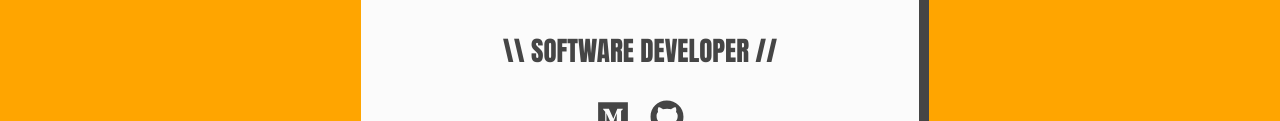
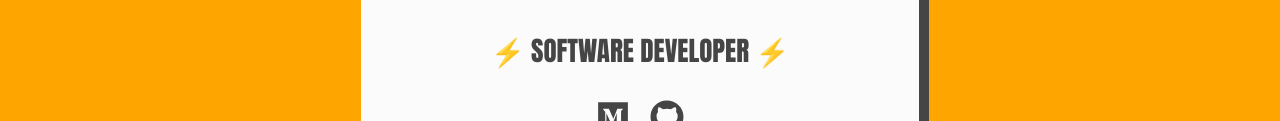
Before and after one commit to domjacks/domjacks.github.io, a Gatsby site: page / in a window 1280 px wide. Shown: the part 566-687 px from the top of the page. Built offline with nearby package versions, Linux system fonts and the light colour scheme; Gatsby itself is replaced by a stand-in of ours.

Commit message:
Use emoji

```diff
--- a/src/components/Bio/index.js
+++ b/src/components/Bio/index.js
@@ -8,7 +8,7 @@ const Bio = () => (
   <div className="Bio-main">
     <img src="./avatar.png" alt="dom's avatar" className="Bio-avatar" />
     <h1 className="Bio-h1">DOM JACKSON</h1>
-    <h2>\\ SOFTWARE DEVELOPER //</h2>
+    <h2>⚡️ SOFTWARE DEVELOPER ⚡️</h2>
     <a
       href="https://medium.com/@domjackson"
       target="_blank"
```
